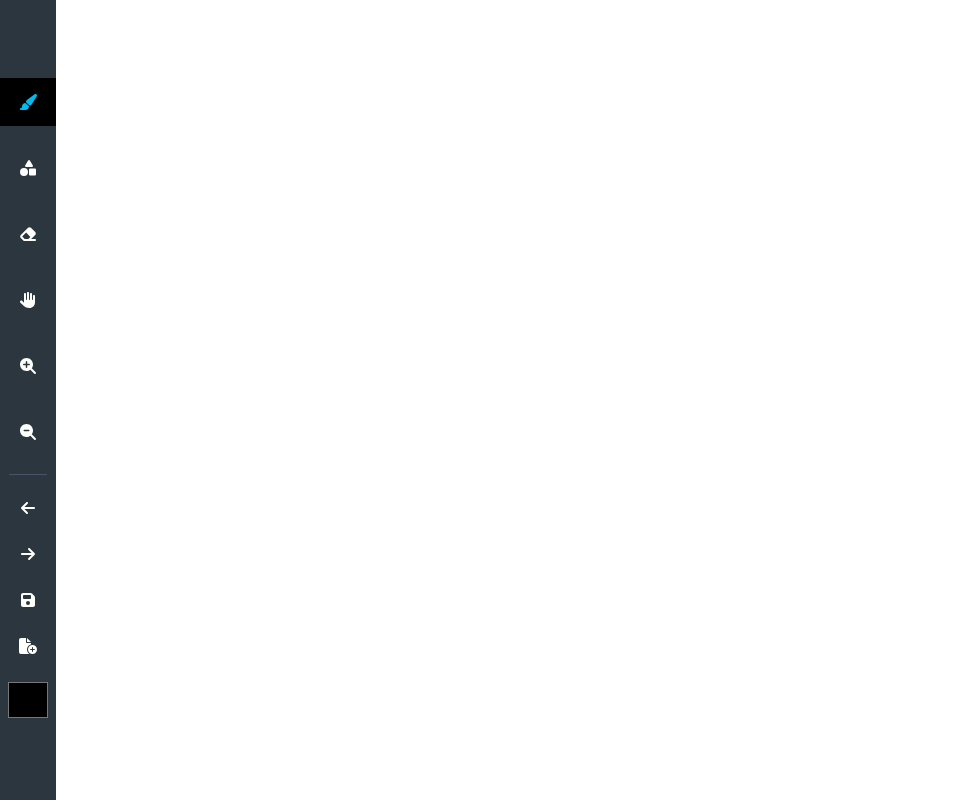
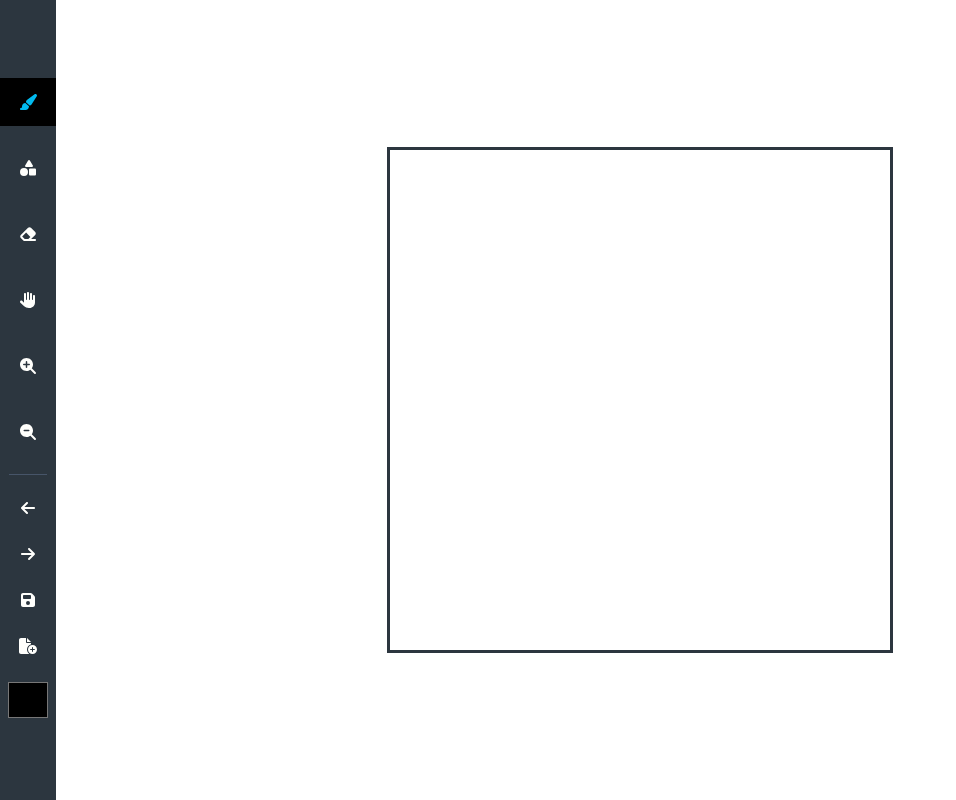
Before and after one commit to MichaelShingo/kaku, a Next.js app: page /draw in a window 1280 px wide. Shown: the whole page, without its empty margins (0-956 px from the left). Built offline with nearby package versions, Linux system fonts and the light colour scheme.

Commit message:
variable canvas size

```diff
--- a/app/draw/Canvas.tsx
+++ b/app/draw/Canvas.tsx
@@ -5,9 +5,11 @@ import { useDispatch } from 'react-redux';
 
 function App() {
 	const dispatch = useDispatch();
-	const [color, brushSize] = useAppSelector((state) => {
-		return [state.toolReducer.value.color, state.toolReducer.value.brushSize];
-	});
+	const canvasContainerRef = useRef<HTMLDivElement>(null);
+	const color = useAppSelector((state) => state.toolReducer.value.color);
+	const brushSize = useAppSelector((state) => state.toolReducer.value.brushSize);
+	const canvasSize = useAppSelector((state) => state.windowReducer.value.canvasSize);
+
 	const [mouseData, setMouseData] = useState({ x: 0, y: 0 });
 	const canvasRef = useRef<HTMLCanvasElement>(null);
 	const [canvasCTX, setCanvasCTX] = useState<CanvasRenderingContext2D | null>(null);
@@ -16,8 +18,8 @@ function App() {
 		const canvas = canvasRef.current;
 		if (canvas) {
 			const ctx = canvas.getContext('2d');
-			canvas.width = window.innerWidth;
-			canvas.height = window.innerHeight;
+			canvas.width = canvasSize.x;
+			canvas.height = canvasSize.y;
 			setCanvasCTX(ctx);
 		}
 	}, [canvasRef]);
@@ -32,25 +34,31 @@ function App() {
 	const Draw = (e: React.MouseEvent) => {
 		if (e.buttons !== 1) return;
 		const ctx = canvasCTX;
-		if (ctx) {
+		const canvasContainer = canvasContainerRef.current;
+		if (ctx && canvasContainer) {
+			const boundingRect = canvasContainer.getBoundingClientRect();
+			const relativeX = mouseData.x - boundingRect.left;
+			const relativeY = mouseData.y - boundingRect.top;
+			console.log(relativeX, relativeY);
+
 			ctx.beginPath();
-			ctx.moveTo(mouseData.x, mouseData.y);
+			ctx.moveTo(relativeX, relativeY);
 			setMouseData({
 				x: e.clientX,
 				y: e.clientY,
 			});
-			ctx.lineTo(e.clientX, e.clientY);
+			ctx.lineTo(e.clientX - boundingRect.left, e.clientY - boundingRect.top);
 			ctx.strokeStyle = color;
 			ctx.lineWidth = brushSize;
 			ctx.lineCap = 'round';
 			ctx.stroke();
 		}
 	};
-
 	return (
-		<div>
+		<div className="flex h-full w-full items-center justify-center">
+			<div ref={canvasContainerRef} className="h-fit w-fit">
 				<canvas
-				className="border-3 border-off-black"
+					className="border-[3px] border-off-black"
 					ref={canvasRef}
 					onMouseEnter={(e) => SetPos(e)}
 					onMouseMove={(e) => {
@@ -59,35 +67,7 @@ function App() {
 					}}
 					onMouseDown={(e) => SetPos(e)}
 				></canvas>
-
-			{/* <div
-				className="controlpanel"
-				style={{
-					position: 'absolute',
-					top: '0',
-					left: '0',
-					width: '100%',
-				}}
-			>
-				<input
-					type="range"
-					value={size}
-					max={40}
-					onChange={(e) => {
-						setSize(parseInt(e.target.value));
-					}}
-				/>
-				<button
-					onClick={() => {
-						const ctx = canvasCTX;
-						if (canvasRef.current) {
-							ctx?.clearRect(0, 0, canvasRef.current.width, canvasRef.current.height);
-						}
-					}}
-				>
-					Clear
-				</button>
-			</div> */}
+			</div>
 		</div>
 	);
 }
--- a/app/draw/page.tsx
+++ b/app/draw/page.tsx
@@ -6,7 +6,7 @@ import Brush from './Brush';
 
 export default function Home() {
 	return (
-		<div>
+		<div className="h-[100vh]">
 			<Brush />
 			<Toolbar />
 			<Playbar />
```
Also changed, not shown: app/draw/Toolbar.tsx (+28 -0 lines). Lines whose indentation alone changed are shown as unchanged.
